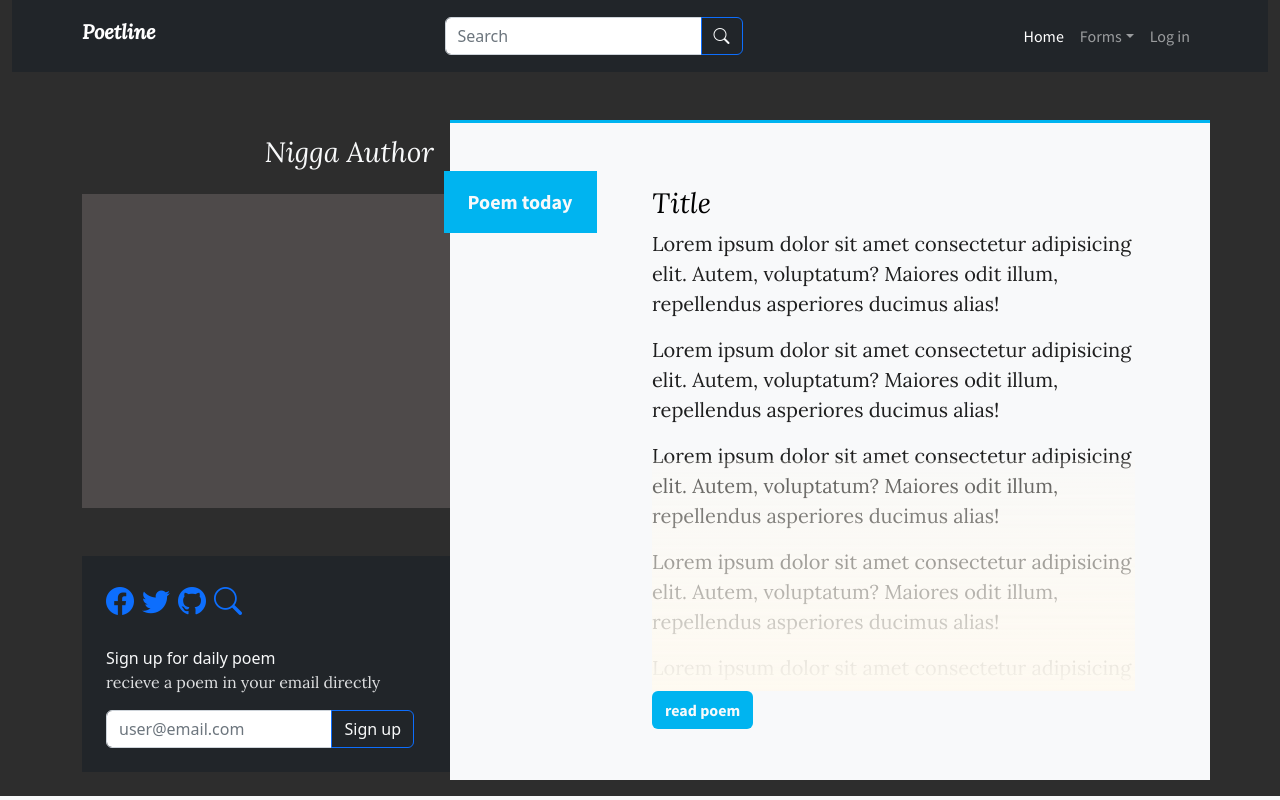
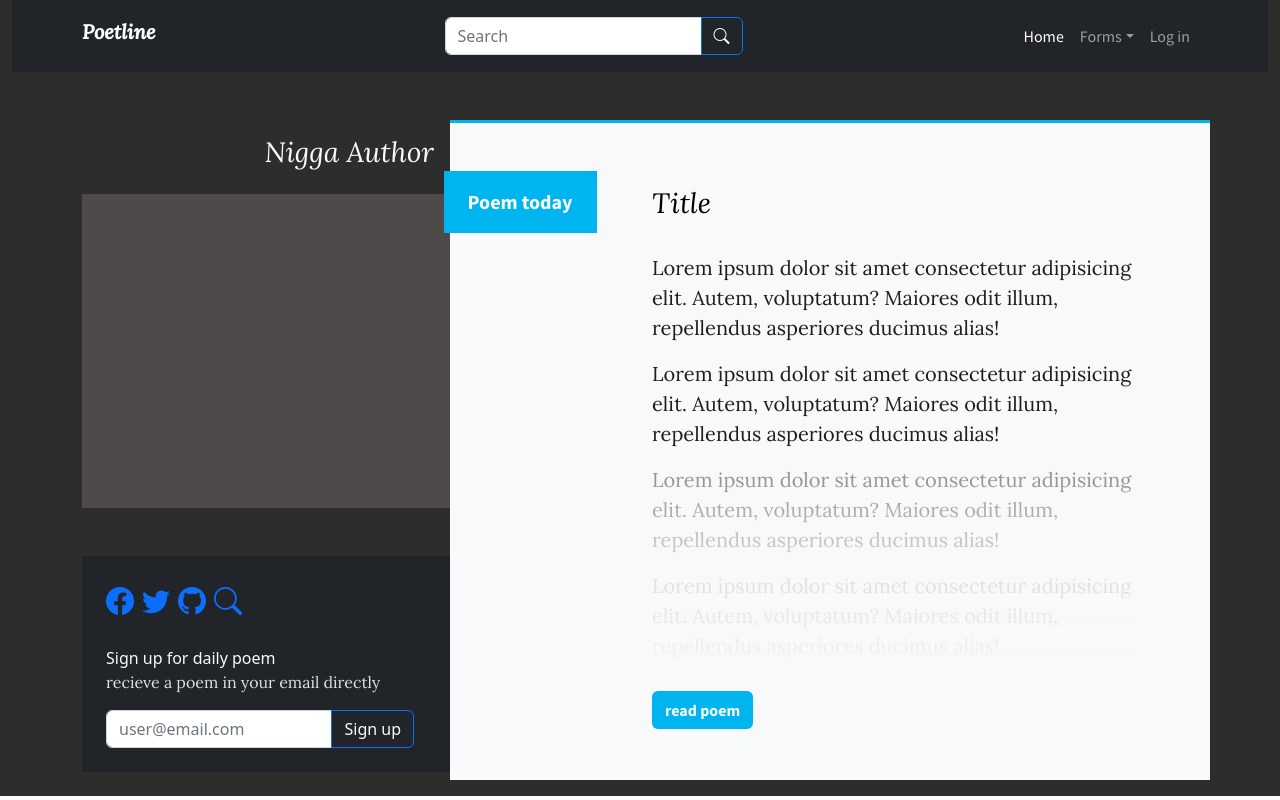
Before and after one commit to mulfranck/poetlines, a React (Create React App) app: page / in a window 1280 px wide. Shown: the top 800 px of the page. Built offline with nearby package versions, Linux system fonts and the light colour scheme.

Commit message:
style: divide properties for better assigning

```diff
--- a/src/components/Hero.css
+++ b/src/components/Hero.css
@@ -17,7 +17,7 @@
 }
 
 .faded-text {
-  background: linear-gradient(rgba(255, 250, 240, 0.253), floralwhite );
+  background: linear-gradient(rgba(248, 249, 250, 0.473), rgba(248, 249, 250, 0.884), #F8F9FA );
 }
 
 .today-tag {
--- a/src/components/Hero.js
+++ b/src/components/Hero.js
@@ -23,7 +23,7 @@ const Hero = (e) => {
               <div className="call-to-action-text mt-md-4 ">
                 <p className=' text-light mb-0'>Sign up for daily poem</p>
 
-                <p className='mb-md-0 text-light para'>recieve a poem in your email directly</p>
+                <p className='mb-md-0 text-light para text-serif'>recieve a poem in your email directly</p>
               </div>
 
               <div className="container ps-0 mt-md-3">
@@ -47,7 +47,7 @@ const Hero = (e) => {
             <article className="col-md-8 h-100 d-flex flex-column justify-content-between">
               <h2 className="h3 mt-3"> Title </h2>
               <main className="col position-relative overflow-hidden">
-                <div className='para fs-5'>
+                <div className='para fs-5 text-serif mt-4'>
                   <p>Lorem ipsum dolor sit amet consectetur adipisicing elit. Autem, voluptatum? Maiores odit illum, repellendus asperiores ducimus alias!</p>
                   <p>Lorem ipsum dolor sit amet consectetur adipisicing elit. Autem, voluptatum? Maiores odit illum, repellendus asperiores ducimus alias!</p>
                   <p>Lorem ipsum dolor sit amet consectetur adipisicing elit. Autem, voluptatum? Maiores odit illum, repellendus asperiores ducimus alias!</p>
--- a/src/index.css
+++ b/src/index.css
@@ -16,10 +16,21 @@
 }
 
 .para {
-    font-family: var(--text-serif);
     opacity: 88%;
-
 }
 .bg-dark-light {
     background-color: var(--bg-dark-light);
 }
+
+.text-serif {
+    font-family: var(--text-serif);
+}
+
+.text-20 {
+    font-size: var(--ps);
+    font-family: var(--text-serif);
+}
+
+.text-bold {
+    font-weight: bold;
+}
```
